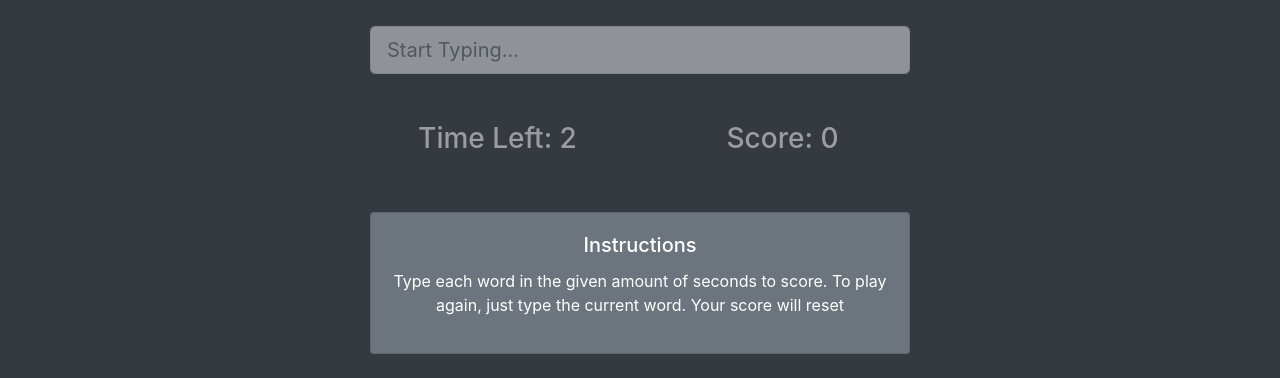
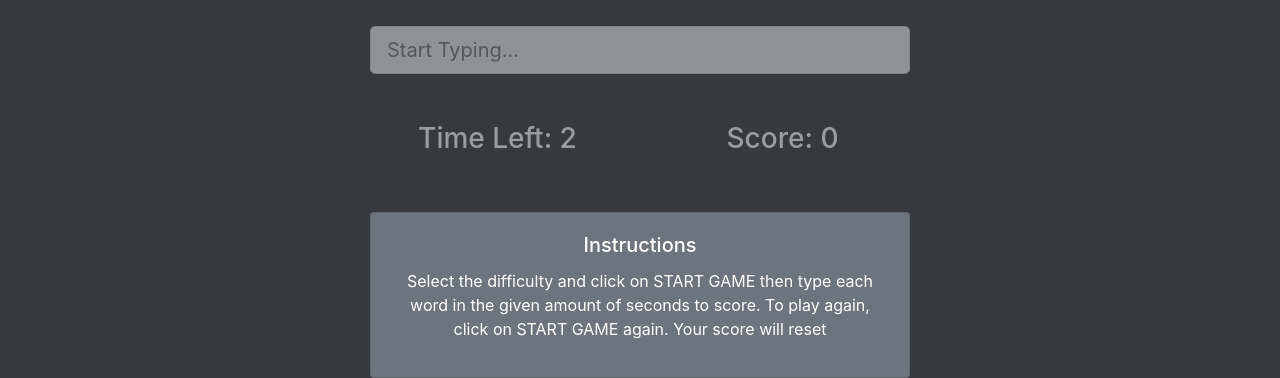
Before and after one commit to ssbrolly/modern-portfolio, a website: page dist/wordbeater/wordbeater.html in a window 1280 px wide. Shown: the part 472-850 px from the top of the page. Before the commit the page ends 826 px from the top, so only its background shows below. Drawn offline with nearby package versions, Linux system fonts and the light colour scheme.

Commit message:
revised instruction

```diff
--- a/dist/wordbeater/wordbeater.html
+++ b/dist/wordbeater/wordbeater.html
@@ -61,14 +61,14 @@
                     <div class="col-md-12">
                         <div class="card card-body bg-secondary text-white">
                             <h5 class="card-title">Instructions</h5>
-                        <p>Type each word in the given amount of seconds to score. To play again, just type the current word. Your score
-                            will reset</p>
+                            <p>Select the difficulty and click on START GAME then type each word in the given amount of seconds to score. To play again, click on START GAME again. Your score will reset</p>
+
+                        </div>
                     </div>
                 </div>
             </div>
         </div>
     </div>
-
     <script src="wordbeater.js"></script>
 
 </body>
--- a/dist/wordbeater/wordbeater.js
+++ b/dist/wordbeater/wordbeater.js
@@ -14,7 +14,6 @@ const levels = {
 };
 
 let currentLevel = levels.easy;
-
 let time = currentLevel;
 let score = 0;
 let isPlaying;
@@ -83,7 +82,6 @@ function addEventListeners() {
 
 function startGame() {
     reset();
-
     isPlaying = true;
     seconds.innerHTML = currentLevel;
     timeDisplay.innerHTML = currentLevel;
```
